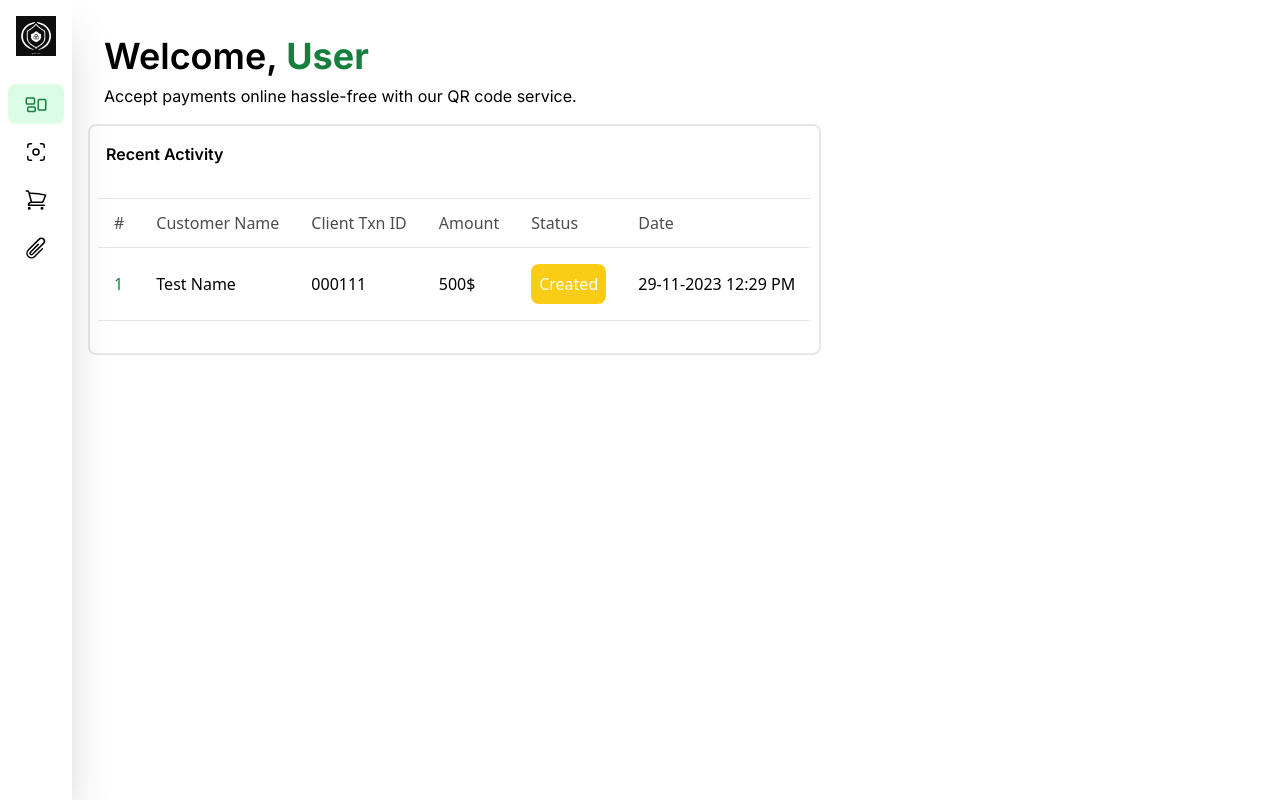
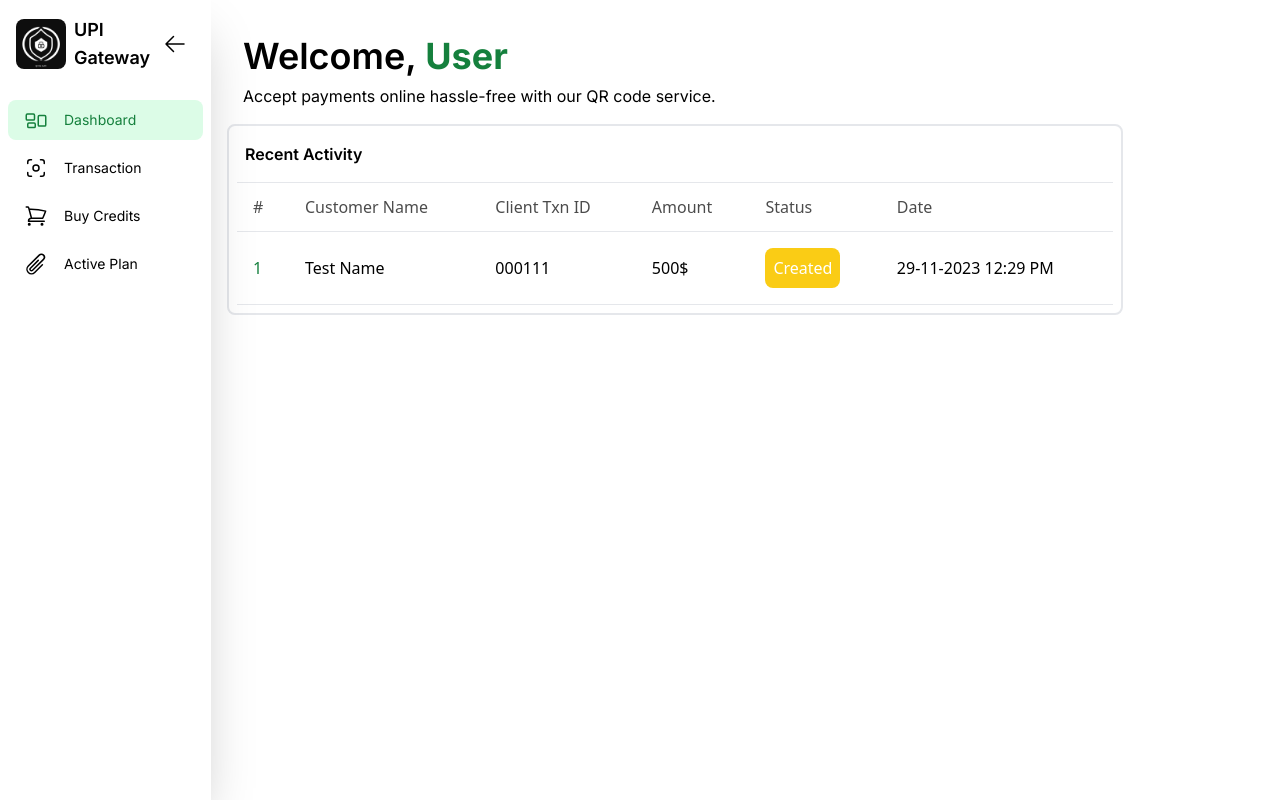
Before and after one commit to abhinnvyas/ignite-auth, a Next.js app: page /user in a window 1280 px wide. Built offline with nearby package versions, Linux system fonts and the light colour scheme.

Commit message:
made some styling changes

```diff
--- a/app/user/page.js
+++ b/app/user/page.js
@@ -11,11 +11,11 @@ import {
 
 function page() {
   return (
-    <div className="flex space-x-4 ">
+    <div className="flex space-x-4 w-full">
       <div>
         <Sidebar Active={"dashboard"} />
       </div>
-      <main>
+      <main className="w-full ">
         <div className={`${textPrimary} p-4  mt-5 `}>
           <h1 className="text-lg md:text-2xl lg:text-4xl font-semibold">
             Welcome,
@@ -28,12 +28,12 @@ function page() {
           </h1>
         </div>
 
-        <div class="flex flex-col border-2 rounded-lg  justify-left p-2 bg-white">
+        <div class="flex flex-col border-2 rounded-lg max-w-4xl justify-left p-2 bg-white">
           <div className="p-2">
-            <h1 className="text-md font-semibold ">Recent Activity</h1>
+            <h1 className="text-md font-semibold mb-2">Recent Activity</h1>
           </div>
-          <div class="p-6 px-0 overflow-auto">
-            <table class="table-auto min-w-fit text-left ">
+          <div class=" px-0 overflow-auto w-full">
+            <table class="table-auto w-full text-left ">
               <thead className="">
                 <tr>
                   <th class="border-y border-blue-gray-100 bg-blue-gray-50/50 p-4">
--- a/components/Sidebar/Sidebar.jsx
+++ b/components/Sidebar/Sidebar.jsx
@@ -19,7 +19,7 @@ import {
 import MenuItem from "./MenuItem";
 
 function Sidebar({ Active }) {
-  const [isCollapsed, setIsCollapsed] = useState(true);
+  const [isCollapsed, setIsCollapsed] = useState(false);
 
   return (
     <div
```
